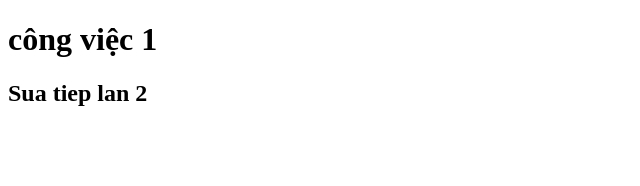
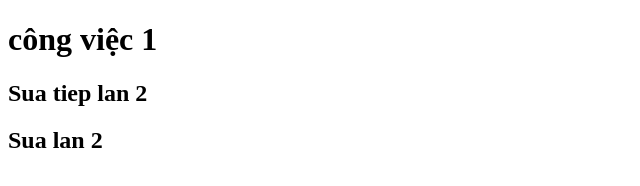
Before and after one commit to codeandchill777/duan5, a plain HTML site: page index.html in a window 1280 px wide. Shown: the whole page, without its empty margins (0-640 px from the left). Drawn offline with Linux system fonts and the light colour scheme.

Commit message:
2. congviec1 sua lan 2

```diff
--- a/index.html
+++ b/index.html
@@ -8,6 +8,7 @@
 <body>
     <h1>công việc 1</h1>
     <h2>Sua tiep lan 2</h2>
+    <h2>Sua lan 2</h2>
 
 </body>
 </html>
```
